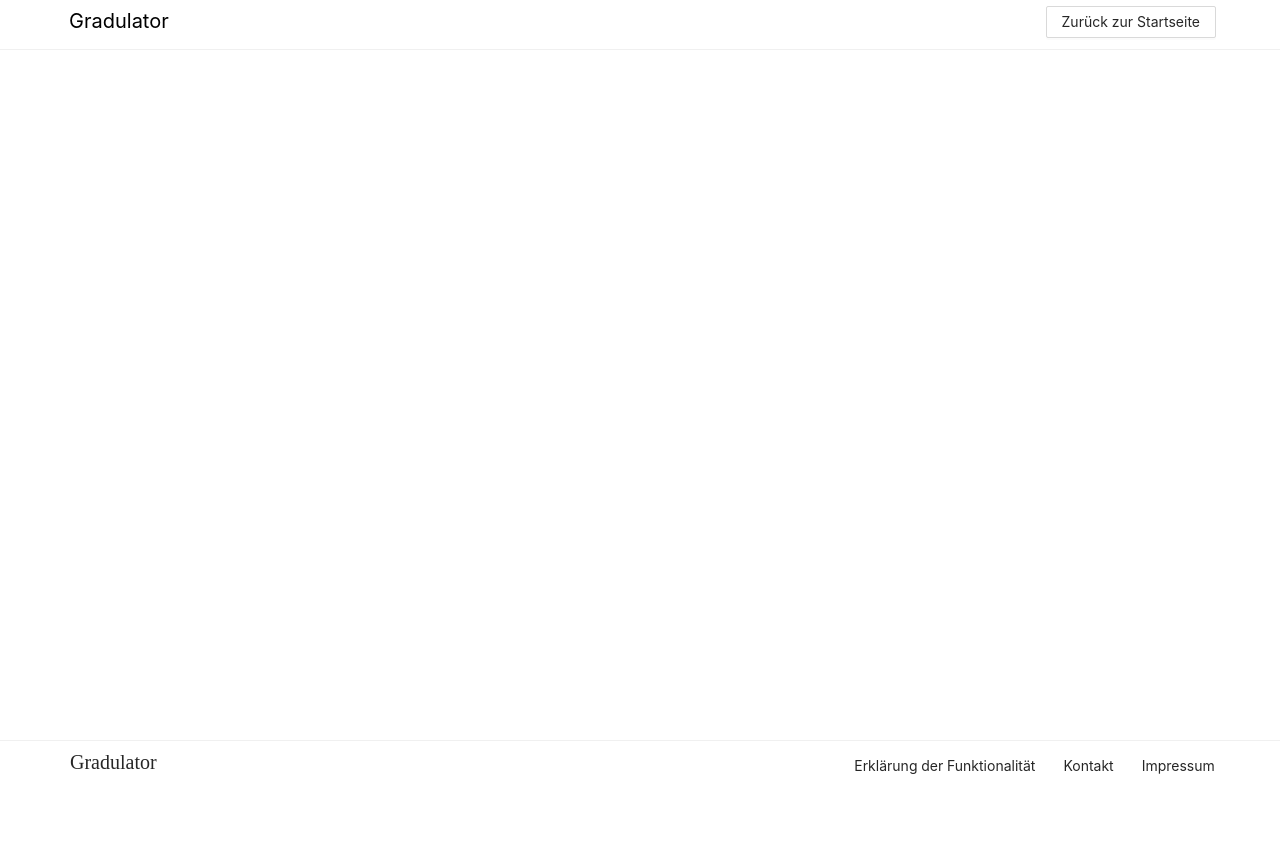
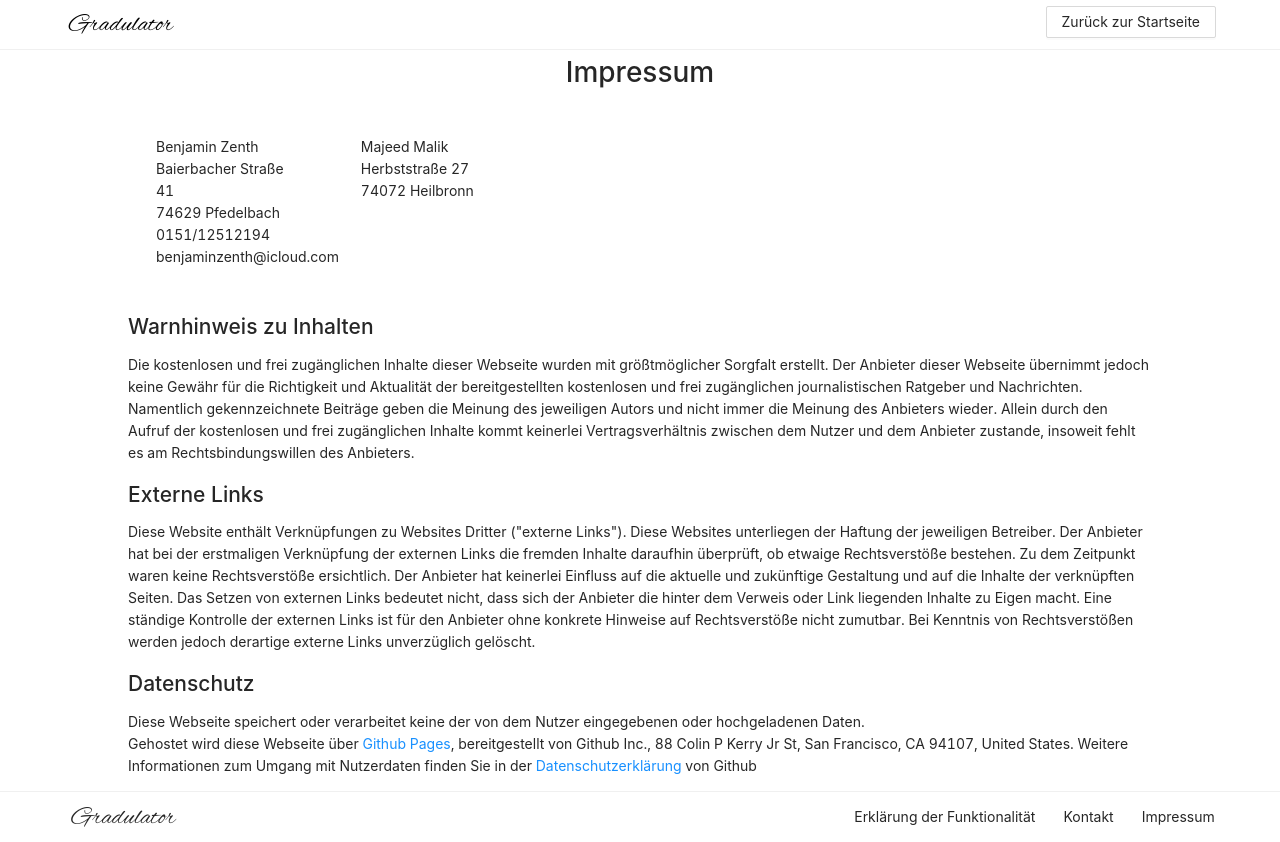
Before and after one commit to malik-zenth/gradulator, a React (Create React App) app: page /impressum in a window 1280 px wide. Before the commit the page ends 800 px from the top, so only its background shows below. Built offline with nearby package versions, Linux system fonts and the light colour scheme; the HTML template or start-up script is replaced by a standard one.

Commit message:
add AlexBrush Font add Imprint

```diff
--- a/package.json
+++ b/package.json
@@ -4,7 +4,6 @@
   "private": true,
   "dependencies": {
     "@ant-design/icons": "^4.4.0",
-    "@types/pdfjs-dist": "^2.1.7",
     "@fortawesome/fontawesome-common-types": "^0.2.28",
     "@fortawesome/fontawesome-svg-core": "^1.2.28",
     "@fortawesome/free-brands-svg-icons": "^5.13.0",
@@ -12,6 +11,7 @@
     "@fortawesome/free-solid-svg-icons": "^5.13.0",
     "@fortawesome/react-fontawesome": "^0.1.10",
     "@types/antd": "^1.0.0",
+    "@types/pdfjs-dist": "^2.1.7",
     "@types/react": "^17.0.0",
     "@types/react-dom": "^17.0.0",
     "antd": "^4.11.2",
@@ -23,7 +23,8 @@
     "react-hook-form": "^6.14.2",
     "react-router-dom": "^5.2.0",
     "react-scripts": "3.4.0",
-    "sharp": "^0.24.1"
+    "sharp": "^0.24.1",
+    "ttf-loader": "^1.0.2"
   },
   "scripts": {
     "start": "webpack-dev-server --open",
@@ -42,6 +43,7 @@
     "html-webpack-plugin": "^3.2.0",
     "ts-loader": "^8.0.14",
     "typescript": "^4.1.3",
+    "url-loader": "^4.1.1",
     "webpack": "^4.42.0",
     "webpack-cli": "^3.3.11",
     "webpack-dev-server": "^3.10.3"
--- a/src/Components/GradeInput.tsx
+++ b/src/Components/GradeInput.tsx
@@ -20,6 +20,7 @@ interface IProps {
   options: SingleOption;
   inputGrades?: UserInput[];
   displayAverage: Function;
+  selectedOption: string,
   resetInputGrades: Function;
 }
 
@@ -231,7 +232,7 @@ const GradeInput = (props: IProps) => {
           if (values[key] == undefined) delete values[key];
         });
         if (Object.keys(values).length > 0 && Object.keys(values).filter(x => !x.includes(checkboxMark)).length > 0) {
-          props.displayAverage(settupGrades(values));
+          props.displayAverage(settupGrades(values), props.selectedOption);
         } else {
           setShowModal(true);
         }
--- a/src/Pages/Home.tsx
+++ b/src/Pages/Home.tsx
@@ -18,7 +18,7 @@ interface IState {
     selectedDegree?: string
     inputValues?: UserInput[],
     gradeInput?: UserInput[],
-    selectedOption?: SingleOption,
+    selectedOption: string,
     displayFormular: boolean,
     showModal: boolean
 }
@@ -29,16 +29,16 @@ class Home extends React.Component<IProps, IState>{
         super(props);
         this.state = {
             displayFormular: true,
-            showModal: false
+            showModal: false,
+            selectedOption: null
         }
     }
 
-    displayAverage = (gradeInput: UserInput[], selectedOption: SingleOption): void => {
+    displayAverage = (gradeInput: UserInput[], selectedOption: string): void => {
         this.setState({
             gradeInput: gradeInput,
             displayFormular: false,
             selectedOption: selectedOption,
-            selectedDegree: selectedOption.basics.name
         })
     }
 
@@ -155,18 +155,18 @@ class Home extends React.Component<IProps, IState>{
                         <GradeInput
                             options={options[selectedDegree]}
                             inputGrades={inputValues}
-                            displayAverage={(gradeValues: UserInput[], selectedOption: SingleOption) => this.displayAverage(gradeValues, selectedOption)}
+                            selectedOption={selectedDegree}
+                            displayAverage={(gradeValues: UserInput[], selectedOption: string) => this.displayAverage(gradeValues, selectedOption)}
                             resetInputGrades={() => this.resetInputGrades()}
                         />
                         }
 
                         </div>
                     }
-
-                    {!displayFormular &&
+                    {(!displayFormular && selectedOption) &&
                         <AveragePage
                             inputGrades={gradeInput}
-                            selectedOption={selectedOption}
+                            selectedOption={options[selectedOption]}
                             editCalculation={(grades: UserInput[]) => this.editGrades(grades)}
                             newCalculation={() => this.newCalculation()}
                         />
--- a/src/Pages/Imprint.tsx
+++ b/src/Pages/Imprint.tsx
@@ -8,6 +8,38 @@ class Imprint extends React.Component{
             <div>
                 <div className="content imprint">
                 <Header home={false}/>
+
+                <h1 className="imprint-heading">Impressum</h1>
+                <div className="imprint-us">
+                    <p className="imprint-person">
+                        Benjamin Zenth <br/>
+                        Baierbacher Straße 41 <br/>
+                        74629 Pfedelbach <br/>
+                        0151/12512194 <br/>
+                        benjaminzenth@icloud.com
+                    </p>
+                    <p className="imprint-person">
+                        Majeed Malik <br/>
+                        Herbststraße 27 <br/>
+                        74072 Heilbronn<br/>
+                    </p>
+                </div>
+
+                <div className="imprint-body">
+                <h2>Warnhinweis zu Inhalten</h2>
+                <p>Die kostenlosen und frei zugänglichen Inhalte dieser Webseite wurden mit größtmöglicher Sorgfalt erstellt. Der Anbieter dieser Webseite übernimmt jedoch keine Gewähr für die Richtigkeit und Aktualität der bereitgestellten kostenlosen und frei zugänglichen journalistischen Ratgeber und Nachrichten. Namentlich gekennzeichnete Beiträge geben die Meinung des jeweiligen Autors und nicht immer die Meinung des Anbieters wieder. Allein durch den Aufruf der kostenlosen und frei zugänglichen Inhalte kommt keinerlei Vertragsverhältnis zwischen dem Nutzer und dem Anbieter zustande, insoweit fehlt es am Rechtsbindungswillen des Anbieters.</p>
+
+                <h2>Externe Links</h2>
+                <p>Diese Website enthält Verknüpfungen zu Websites Dritter ("externe Links"). Diese Websites unterliegen der Haftung der jeweiligen Betreiber. Der Anbieter hat bei der erstmaligen Verknüpfung der externen Links die fremden Inhalte daraufhin überprüft, ob etwaige Rechtsverstöße bestehen. Zu dem Zeitpunkt waren keine Rechtsverstöße ersichtlich. Der Anbieter hat keinerlei Einfluss auf die aktuelle und zukünftige Gestaltung und auf die Inhalte der verknüpften Seiten. Das Setzen von externen Links bedeutet nicht, dass sich der Anbieter die hinter dem Verweis oder Link liegenden Inhalte zu Eigen macht. Eine ständige Kontrolle der externen Links ist für den Anbieter ohne konkrete Hinweise auf Rechtsverstöße nicht zumutbar. Bei Kenntnis von Rechtsverstößen werden jedoch derartige externe Links unverzüglich gelöscht.</p>
+
+                <h2>Datenschutz</h2>
+                <p>Diese Webseite speichert oder verarbeitet keine der von dem Nutzer eingegebenen oder hochgeladenen Daten. <br/> Gehostet wird diese Webseite
+                    über <a href="https://pages.github.com/" target="_blank">Github Pages</a>, bereitgestellt von Github Inc., 88 Colin P Kerry Jr St, San Francisco, CA 94107, United States.
+                    Weitere Informationen zum Umgang mit Nutzerdaten finden Sie in
+                    der <a href="https://docs.github.com/en/github/site-policy/github-privacy-statement" target="_blank">Datenschutzerklärung</a> von Github
+                </p>
+
+                </div>
                 </div>
                 <Footer/>
             </div>
--- a/static/style-desktop.css
+++ b/static/style-desktop.css
@@ -1,4 +1,9 @@
 /*Style Desktop Layout*/
+
+@font-face {
+    font-family: 'Alex Brush';
+    src: url('./AlexBrush.ttf') format('truetype');
+  }
 
 @media screen and (min-width: 1025px) {
 
@@ -196,8 +201,8 @@
         padding: .3em;
         margin-left: 5%;
         width: 15%;
-        font-size: 20px;
-        font-family: "Bradley Hand, cursive";
+        font-size: 25px;
+        font-family: "Alex Brush";
     }
 
     .footer-links{
@@ -221,7 +226,8 @@
     .header-name{
         min-width: 100%;
         height: 100%;
-        font-size: 40px;
+        font-family: "Alex Brush";
+        font-size: 70px;
         color: black;
         text-align: center;
         display: -ms-flexbox;
@@ -251,8 +257,9 @@
 
     .header-link{
         color: black;
-        font-size: 20px;
+        font-size: 25px;
         height: 100%;
+        font-family: "Alex Brush";
         display: block;
         margin-left: 5%;
     }
@@ -262,4 +269,24 @@
         right: 5%
     }
 
+    .imprint-us{
+        display: inline-flex;
+        margin-left: 10%;
+        width: 80%;
+    }
+
+    .imprint-person{
+        padding: 2em;
+        width: 20%;
+    }
+
+    .imprint-heading{
+        text-align: center;
+    }
+
+    .imprint-body{
+        width: 80%;
+        margin-left: 10%;
+    }
+
 }
--- a/webpack.config.js
+++ b/webpack.config.js
@@ -39,6 +39,12 @@ module.exports = {
           test: /\.css$/i,
           use: [MiniCssExtractPlugin.loader, 'css-loader'],
         },
+        {
+          test: /\.(ttf)$/,
+          use: {
+            loader: "url-loader"
+          }
+        }
       ]
     },
     resolve: {
```
Also changed, not shown: static/AlexBrush.ttf (added), 1 other file (tests, documents, lock files or other folders).
